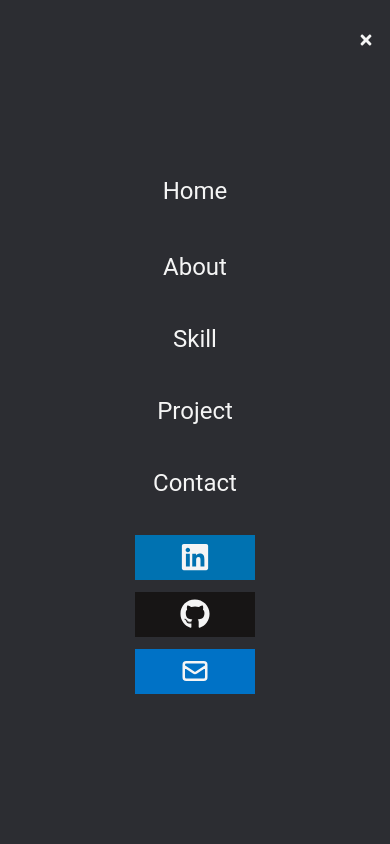
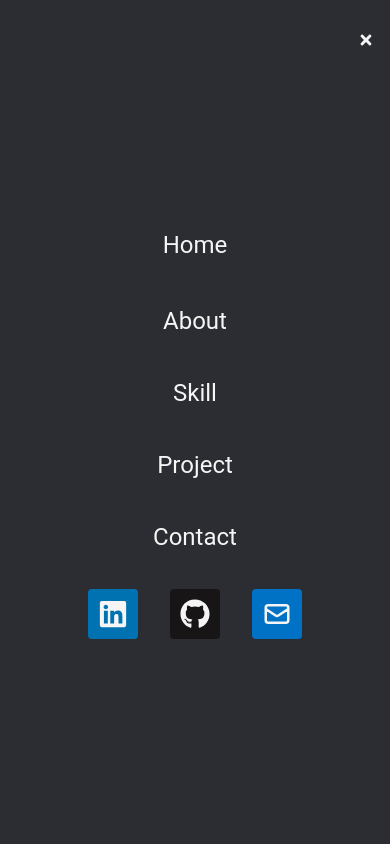
Before and after one commit to Dyxelta/Portofolio-Website, a React (Vite) app: page / in a window 390 px wide. Both pictures are taken after a click on the element 366 px from the left and 40 px from the top of the page. Shown: the top 844 px of the page. Built offline with nearby package versions, Linux system fonts and the light colour scheme.

Commit message:
style: change contacts style in mobile design

```diff
--- a/src/components/Navbar.jsx
+++ b/src/components/Navbar.jsx
@@ -59,18 +59,14 @@ const Navbar = () => {
                 <Link onClick={handler} to='contact' smooth={true} duration={500}>Contact</Link>
             </li>
 
-            <li className='w-[120px] h-[45px] flex justify-between items-center px-4 mt-4 mb-3 bg-[#0072b1]'>
-                    <a className='flex justify-center items-center w-full text-offwhite cursor-pointer' href="https://linkedin.com/in/dixon-willow">
-                        <FaLinkedin size={30}/>
-                    </a>
-            </li>
-            <li className='w-[120px] h-[45px] flex justify-between items-center px-4 mb-3 bg-[#171515]'>
-                <a className='flex justify-center items-center w-full text-offwhite cursor-pointer' href="https://github.com/Dyxelta">
+            <li className='flex items-center justify-center gap-x-8 mt-4'>
+                <a className='flex justify-center items-center w-[50px] h-[50px] bg-[#0072b1] cursor-pointer rounded' href="https://linkedin.com/in/dixon-willow">
+                    <FaLinkedin size={30}/>
+                </a>
+                <a className='flex justify-center items-center w-[50px] h-[50px] bg-[#171515] cursor-pointer rounded' href="https://github.com/Dyxelta">
                     <FaGithub size={30}/>
                 </a>
-            </li>
-            <li className='w-[120px] h-[45px] flex justify-between items-center px-4 bg-[#0072c6]'>
-                <a className='flex justify-center items-center w-full text-offwhite cursor-pointer' href="mailto:dixon.willow@binus.ac.id">
+                <a className='flex justify-center items-center w-[50px] h-[50px] bg-[#0072c6] cursor-pointer rounded' href="mailto:dixon.willow@binus.ac.id">
                     <HiOutlineMail size={30}/>
                 </a>
             </li>
```
